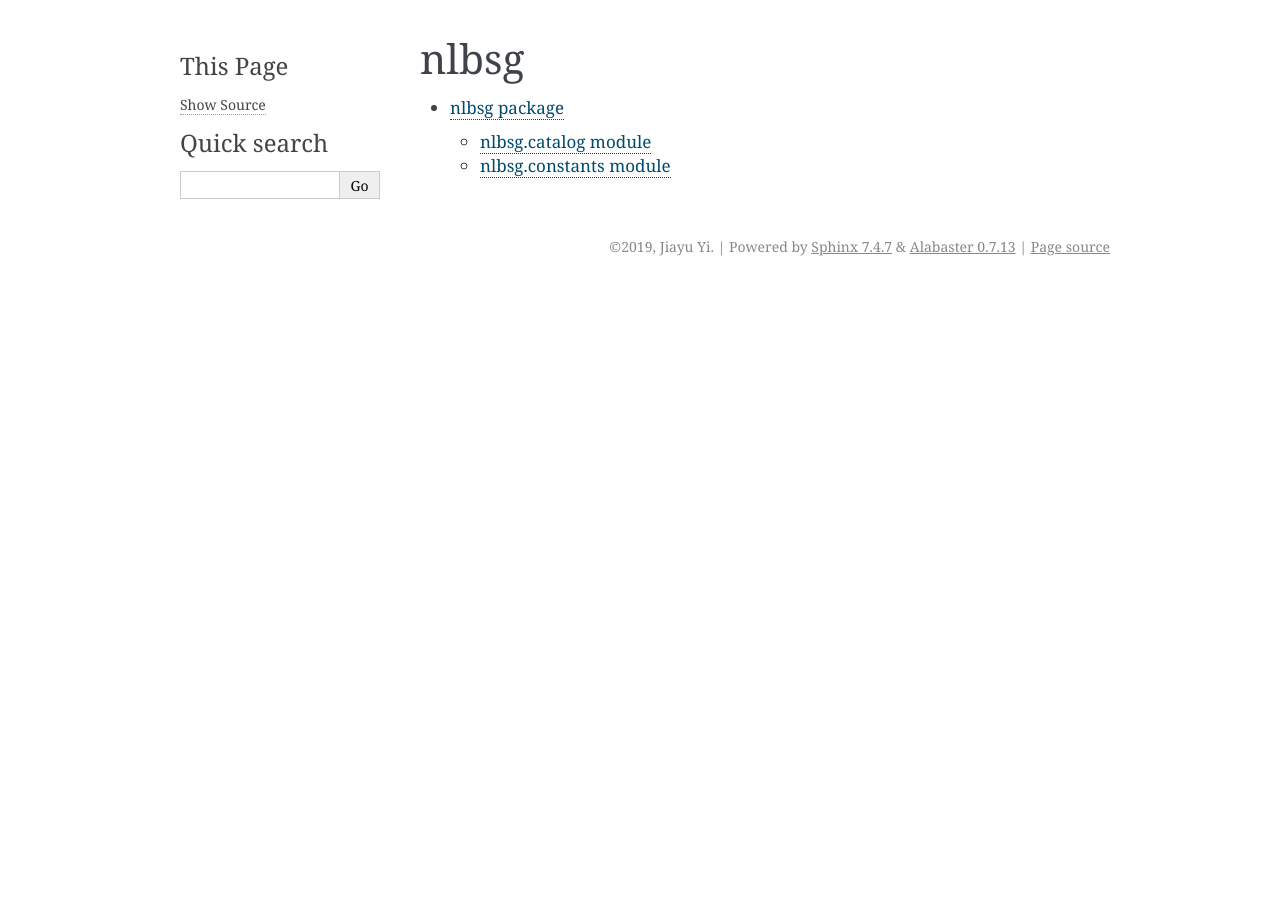
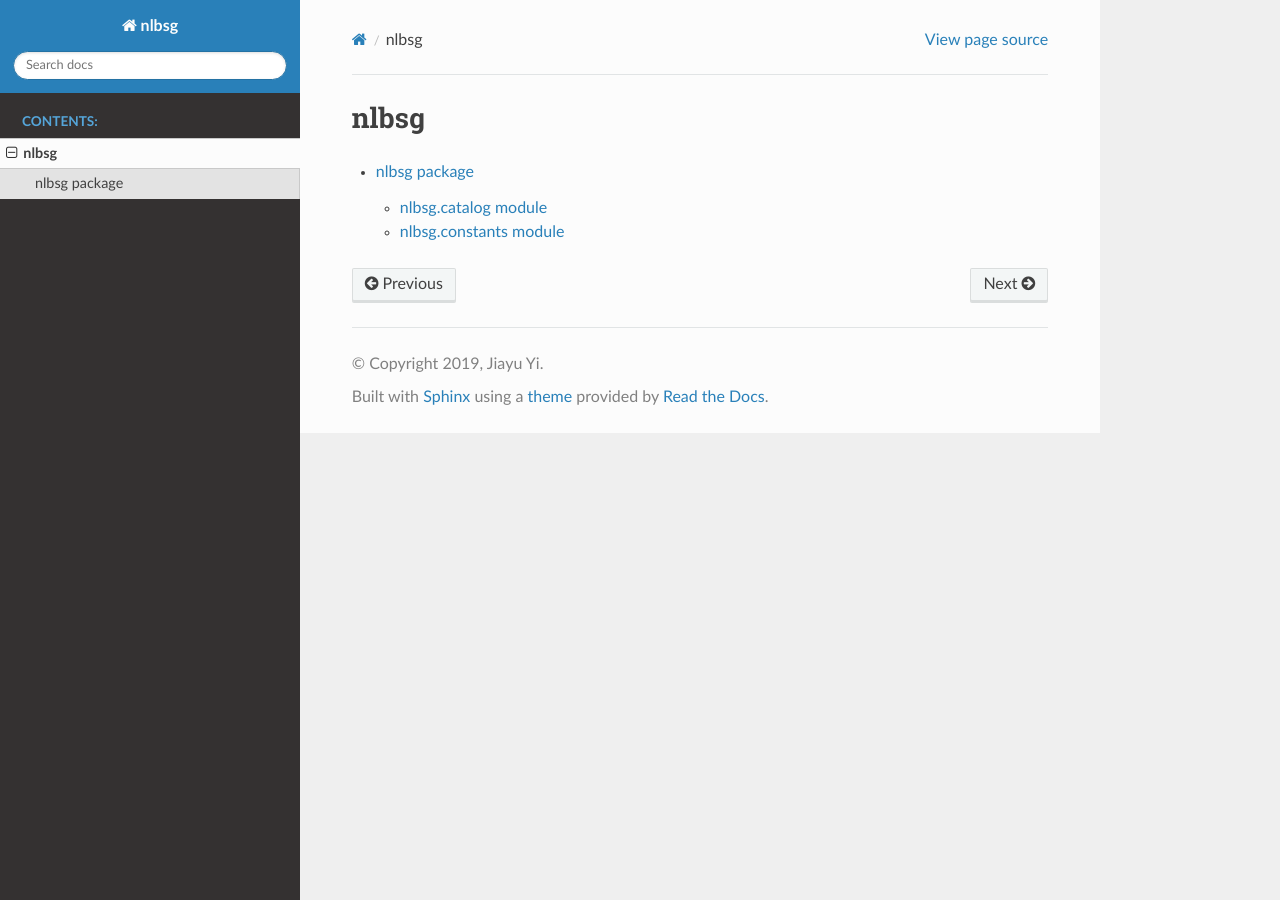
Before and after one commit to yi-jiayu/nlbsg, a Sphinx documentation site: the page built from docs/modules.rst, in a window 1280 px wide. Built offline with Sphinx 7.4.7 and the Read the Docs theme 2.0.0, drawn with Linux system fonts in a browser that asks for light colours.

Commit message:
docs: Use Read the Docs Sphinx Theme

```diff
--- a/docs/conf.py
+++ b/docs/conf.py
@@ -42,8 +42,7 @@ exclude_patterns = ['_build', 'Thumbs.db', '.DS_Store']
 
 # The theme to use for HTML and HTML Help pages.  See the documentation for
 # a list of builtin themes.
-#
-html_theme = 'alabaster'
+html_theme = "sphinx_rtd_theme"
 
 # Add any paths that contain custom static files (such as style sheets) here,
 # relative to this directory. They are copied after the builtin static files,
```
Also changed, not shown: 2 other files.
